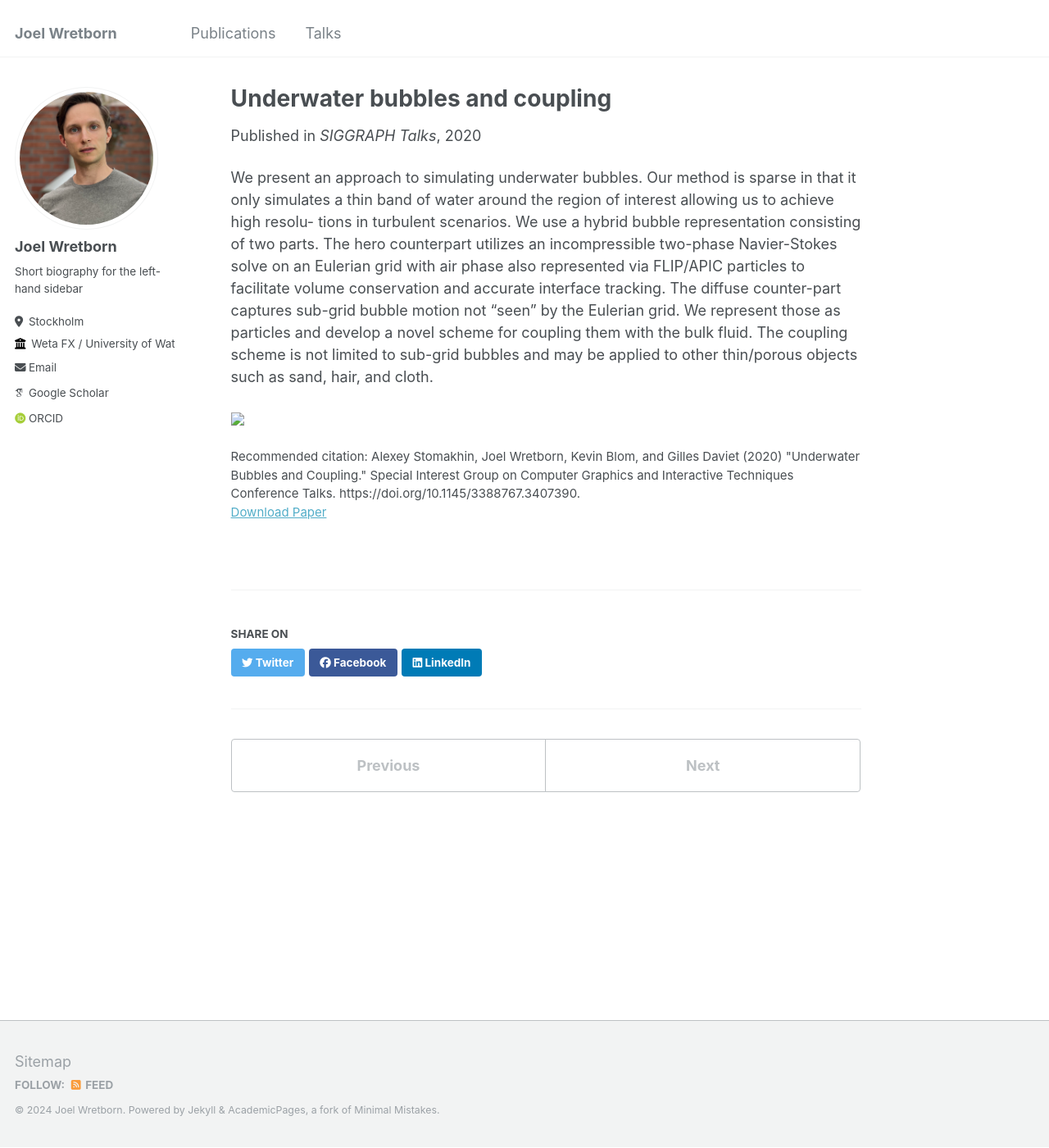
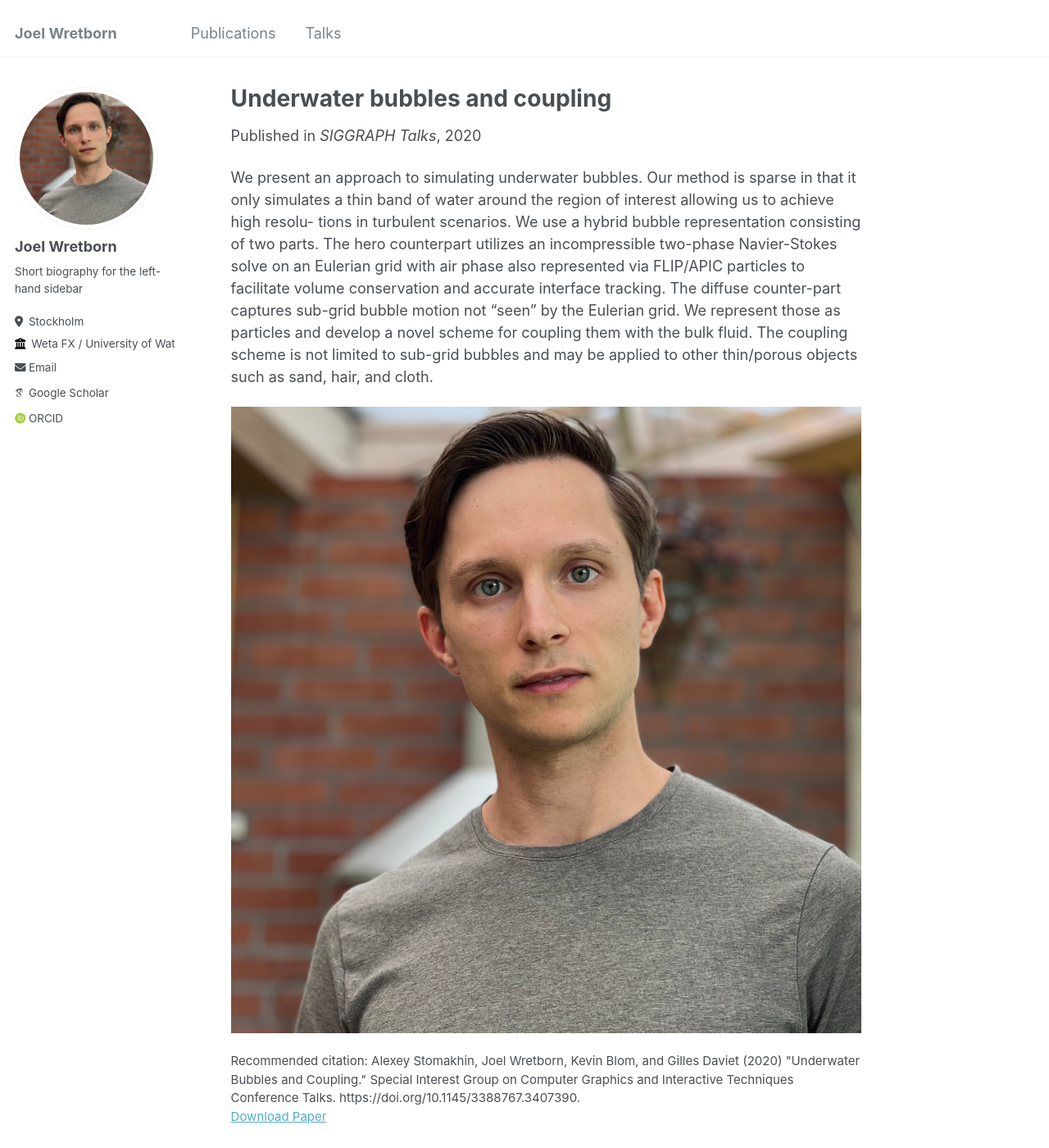
Before and after one commit to Pingul/Pingul.github.io, a Jekyll site: the page built from _publications/2020-UnderwaterBubbles.md, in a window 1280 px wide and 1400 px high. Shown: the whole window at 82% size. Built offline with Jekyll 4.4.1, drawn with Linux system fonts in a browser that asks for light colours; some web fonts are replaced.

Commit message:
Testing image

```diff
--- a/_publications/2020-UnderwaterBubbles.md
+++ b/_publications/2020-UnderwaterBubbles.md
@@ -5,9 +5,9 @@ permalink: /publication/2020-UnderwaterBubbles
 date: 2020-08-17
 venue: 'SIGGRAPH Talks'
 paperurl: 'http://pingul.github.io/files/Publication-Underwater_Bubbles_and_Coupling.pdf'
-citation: 'Alexey Stomakhin, <bold>Joel Wretborn<bold>, Kevin Blom, and Gilles Daviet (2020) &quot;Underwater Bubbles and Coupling.&quot; Special Interest Group on Computer Graphics and Interactive Techniques Conference Talks. https://doi.org/10.1145/3388767.3407390.'
+citation: 'Alexey Stomakhin, Joel Wretborn, Kevin Blom, and Gilles Daviet (2020) &quot;Underwater Bubbles and Coupling.&quot; Special Interest Group on Computer Graphics and Interactive Techniques Conference Talks. https://doi.org/10.1145/3388767.3407390.'
 ---
 
 We present an approach to simulating underwater bubbles. Our method is sparse in that it only simulates a thin band of water around the region of interest allowing us to achieve high resolu- tions in turbulent scenarios. We use a hybrid bubble representation consisting of two parts. The hero counterpart utilizes an incompressible two-phase Navier-Stokes solve on an Eulerian grid with air phase also represented via FLIP/APIC particles to facilitate volume conservation and accurate interface tracking. The diffuse counter-part captures sub-grid bubble motion not “seen” by the Eulerian grid. We represent those as particles and develop a novel scheme for coupling them with the bulk fluid. The coupling scheme is not limited to sub-grid bubbles and may be applied to other thin/porous objects such as sand, hair, and cloth.
 
-<img src="images/profile.jpeg">
+![Testing tooltip](/images/profile.jpeg)
```
